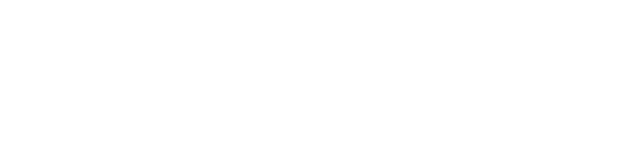
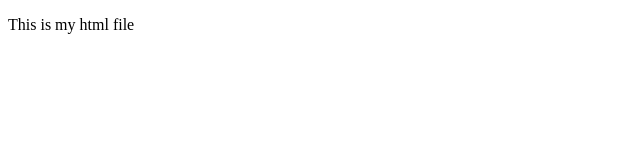
Before and after one commit to Konul304/first, a plain HTML site: page index.html in a window 1280 px wide. Shown: the whole page, without its empty margins (0-640 px from the left). Drawn offline with Linux system fonts and the light colour scheme.

Commit message:
Added some text

```diff
--- a/index.html
+++ b/index.html
@@ -7,6 +7,6 @@
     <title>Mammadova Konul</title>
 </head>
 <body>
-    <p></p>
+    <p>This is my html file</p>
 </body>
 </html>
```
